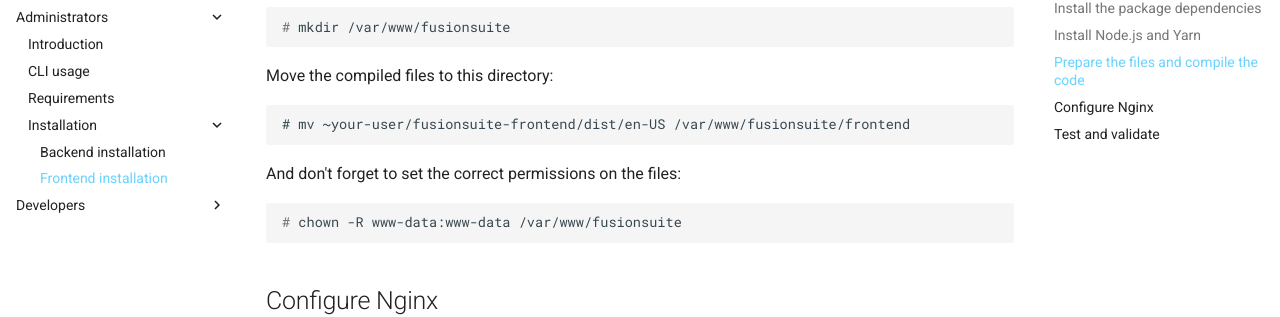
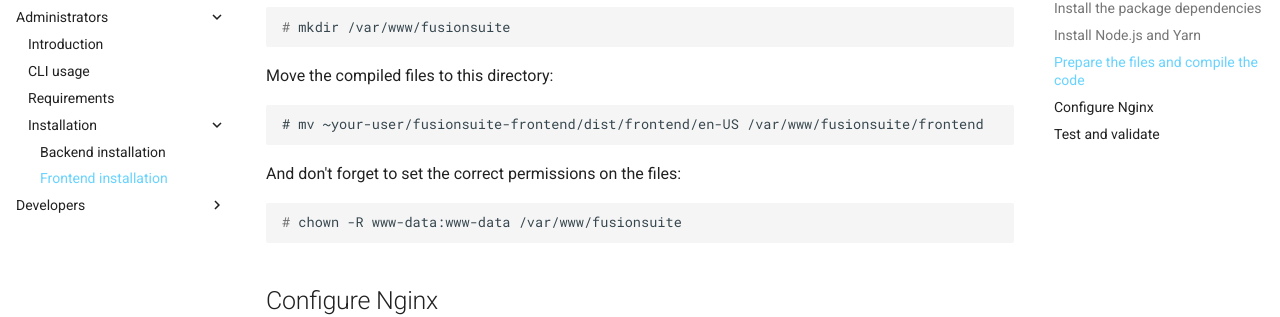
Before and after one commit to fusionSuite/documentation, an MkDocs documentation site: the page built from docs/administrators/installation/frontend.md, in a window 1280 px wide and 900 px high, scrolled down 1668 px. Shown: the part 145-462 px from the top of the window. Built offline with MkDocs 1.6.1 and Material for MkDocs 9.7.7, drawn with Linux system fonts in a browser that asks for light colours; comment, search, counter and statistics services are not loaded.

Commit message:
Correction erreur
Dans la doc le chemin a copier et faux

````diff
--- a/docs/administrators/installation/frontend.md
+++ b/docs/administrators/installation/frontend.md
@@ -95,7 +95,7 @@ In case you did not create this directory for the backend yet, create it now:
 Move the compiled files to this directory:
 
 ```
-# mv ~your-user/fusionsuite-frontend/dist/en-US /var/www/fusionsuite/frontend
+# mv ~your-user/fusionsuite-frontend/dist/frontend/en-US /var/www/fusionsuite/frontend
 ```
 
 And don't forget to set the correct permissions on the files:
````
